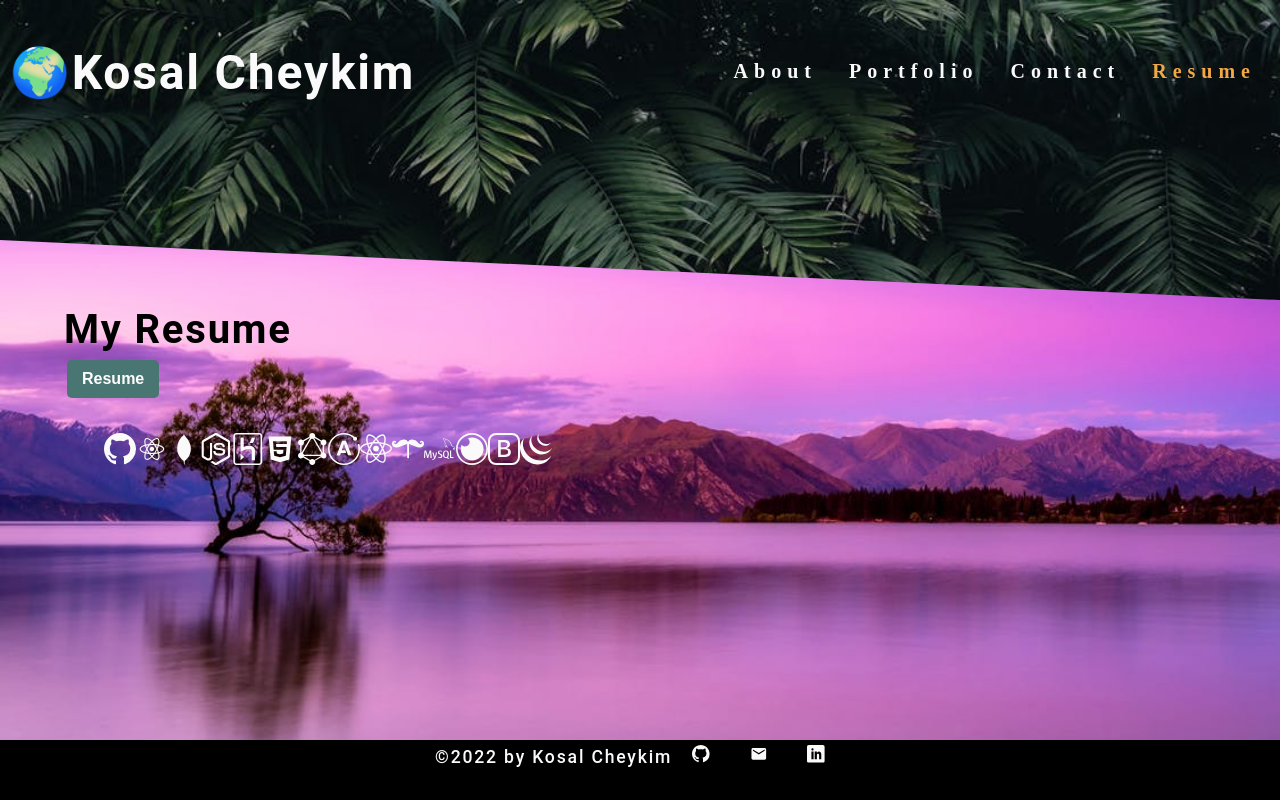
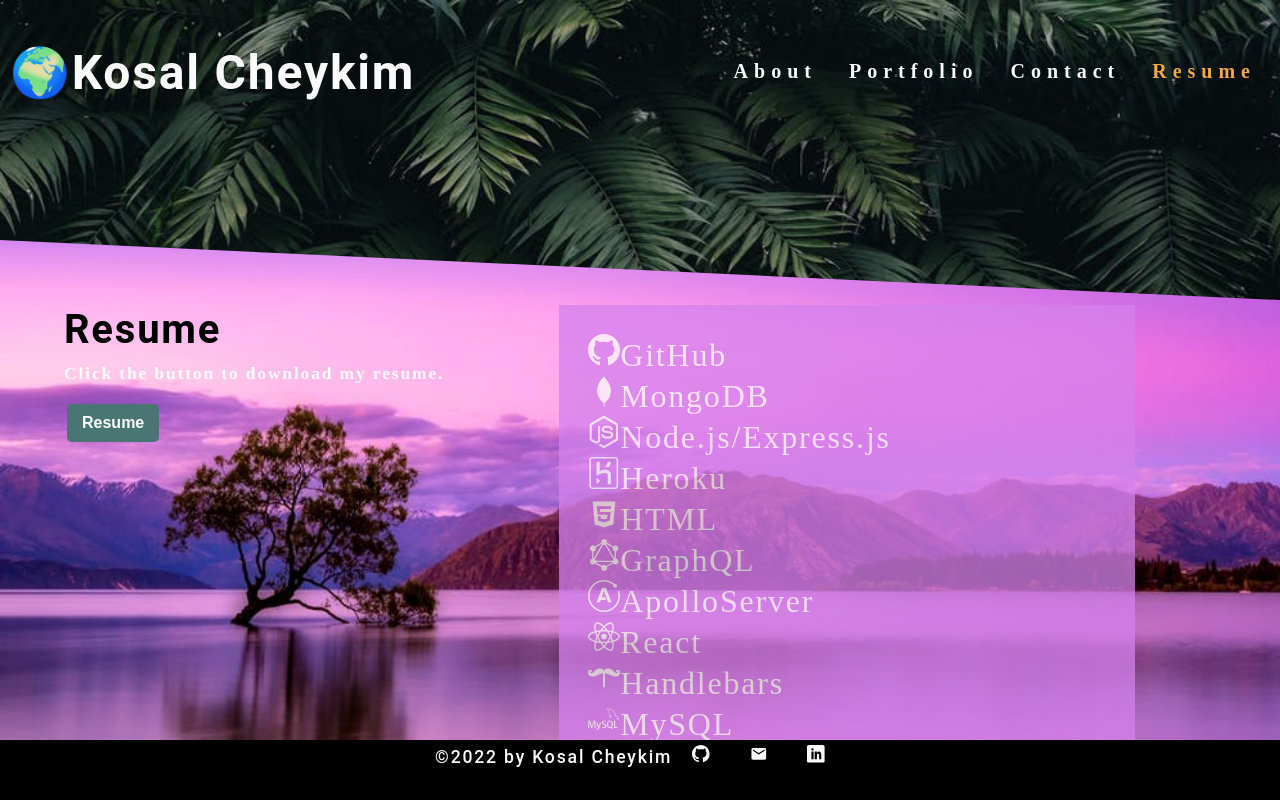
Before and after one commit to kcheykim/cheykim-portfolio, a React (Create React App) app: page / in a window 1280 px wide. Both pictures are taken after a click on the element "Resume". Shown: the top 800 px of the page. Built offline with nearby package versions, Linux system fonts and the light colour scheme.

Commit message:
getting the photo and text to align next to each other

```diff
--- a/src/components/About/index.js
+++ b/src/components/About/index.js
@@ -3,15 +3,15 @@ import coverImage from "../../assets/images/me/my-image.JPG";
 
 function About() {
   return (
-    <section id="about">
+    <section id="about" className="flex-row">
       <h2>Perserverance, Determination, & Focus</h2>
       <h4 id="quote">“You may encounter many defeats, but you must not be defeated. In fact, it may be
         necessary to encounter the defeats, so you can know who you are, what you can rise from, how
         you can still come out of it.” <br /> ― Maya Angelou
       </h4>
-      <div id="sideByside" className="flex-row">
+      <div id="sideByside">
         <div id="me-image">
-          <img id="me" src={coverImage} alt="potrait of Kosal Cheykim"/>
+          <img id="me" className="flex-row" src={coverImage} className="my-2" alt="potrait of Kosal Cheykim"/>
         </div>
         <div id="left">
           <p>Hi, my name is Kosal Cheykim. I am currently studying Full Stack Development at UC Berkley Extension.
--- a/src/components/Resume/index.js
+++ b/src/components/Resume/index.js
@@ -1,37 +1,35 @@
 import React from "react";
 import { BsGithub, BsBootstrap } from "react-icons/bs";
 import { SiApollographql, SiHandlebarsdotjs, SiMysql, SiInsomnia, SiJquery } from "react-icons/si";
-import { DiReact, DiMongodb, DiHtml5 } from "react-icons/di";
+import { DiMongodb, DiHtml5 } from "react-icons/di";
 import { GrNode, GrHeroku, GrGraphQl, GrReactjs } from "react-icons/gr";
 
-function Resume() {
+function Resume({ currentCategory }) {
+  const { name, description } = currentCategory;
   return (
-    <section id="resume">
-      <h2>My Resume</h2>
+    <section id="resume" className="flex-row">
       <div>
-      <div>
+        <h2>{name}</h2>
+        <p>{description}</p>
         <a href={require("../../assets/images/kcheykim_resume.pdf")} download ><button>Resume</button></a>
       </div>
-        <div>
-          <h3 id="tools" className="mx-5">
-            <BsGithub />
-            <DiReact />
-            <DiMongodb />
-            <GrNode />
-            <GrHeroku />
-            <DiHtml5 />
-            <GrGraphQl />
-            <SiApollographql />
-            <GrReactjs />
-            <SiHandlebarsdotjs />
-            <SiMysql />
-            <SiInsomnia />
-            <BsBootstrap />
-            <SiJquery />
+      <div id="outer-tools">
+          <h3 id="tools">
+            <li><BsGithub />GitHub </li>
+            <li><DiMongodb />MongoDB</li>
+            <li><GrNode />Node.js/Express.js</li>
+            <li><GrHeroku />Heroku</li>
+            <li><DiHtml5 />HTML</li>
+            <li><GrGraphQl />GraphQL</li>
+            <li><SiApollographql />ApolloServer</li>
+            <li><GrReactjs />React</li>
+            <li><SiHandlebarsdotjs />Handlebars</li>
+            <li><SiMysql />MySQL</li>
+            <li><SiInsomnia />Insomnia</li>
+            <li><BsBootstrap />Bootstrap</li>
+            <li><SiJquery />jQuery</li>
           </h3>
         </div>
-      </div>
-
     </section>
   );
 }
--- a/src/index.css
+++ b/src/index.css
@@ -341,31 +341,33 @@ a {
 }
 
 #sideByside {
-  flex-wrap: nowrap;
-  justify-content: space-evenly;
+justify-content: center;
+flex-wrap: wrap;
 }
 
 #me-image {
-  align-items: left;
+  width: 200px;
+  height: 300px;
   float: left;
-  width: 100%;
-  margin-left: 5%;
-  border-radius: 25%;
+ margin-right: 5%;
 }
 
 #left {
-  float: right;
-  width: "100%";
-  margin-left: 5%;
-  margin-right: 5%;
-  background-color: rgb(212, 129, 237);
-  opacity: 85%;
-  padding: 2%;
+  width: "70%";
 }
 
-#me {
-  border-radius: 25%;
-  width: 90%;
+#outer-tools{
+ margin-left: 10%;
+  width: 50%;
+}
+
+#tools{
+  background-color: rgb(212, 129, 237);
+  padding: 5%;
+  justify-content: center;
+  opacity: 75%;
+  /* margin-left: 5%;
+  justify-content: center; */
 }
 
 /* Media Query starts */
```
